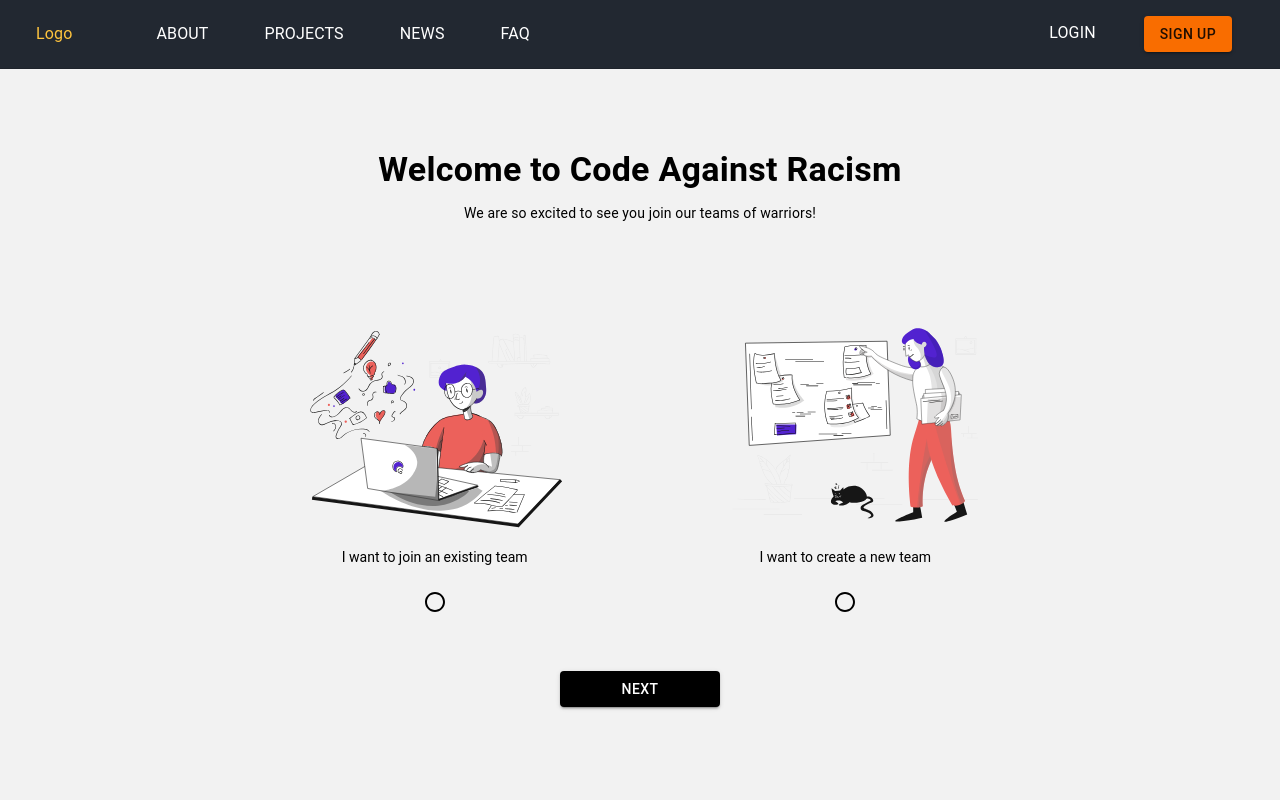
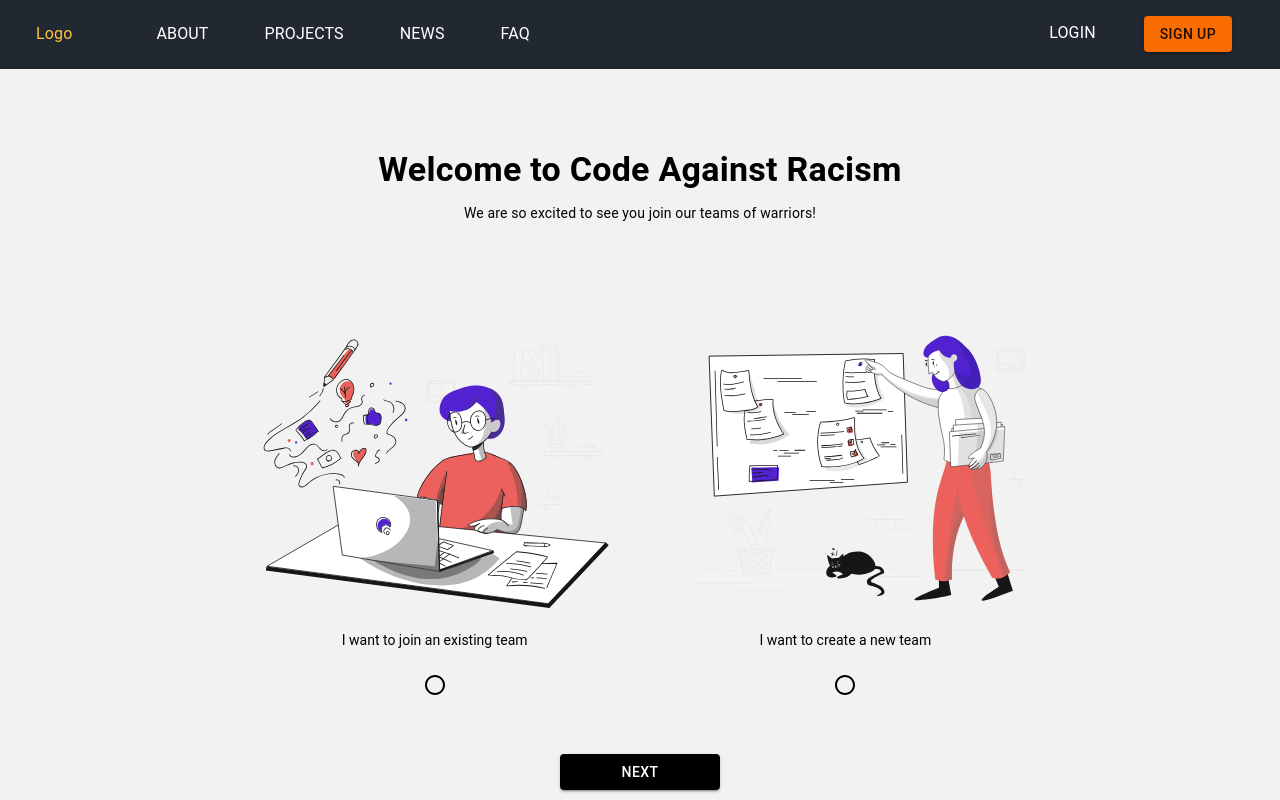
Before and after one commit to CodeAgainstRacism/codeagainstracism.org, a React (Create React App) app in the folder frontend/: page /signup in a window 1280 px wide. Built offline with nearby package versions, Linux system fonts and the light colour scheme.

Commit message:
Finished front end components of user-type-page

```diff
--- a/frontend/src/pages/SignUp.jsx
+++ b/frontend/src/pages/SignUp.jsx
@@ -42,6 +42,7 @@ const useStyles = makeStyles((theme) => ({
     borderRadius: "25px",
     backgroundColor: "transparent",
     boxShadow: "none",
+    width: "100%",
   },
   buttonStyle: {
     color: "white",
@@ -61,6 +62,16 @@ const useStyles = makeStyles((theme) => ({
   temp: {
     display: "flex",
     flexWrap: "wrap",
+  },
+  flexColumn: {
+    flexDirection: "column",
+    width: "100%",
+  },
+  widthStyle: {
+    width: "calc(50% - 30px)",
+  },
+  spaceStyle: {
+    justifyContent: "space-between",
   }
 }));
 
@@ -95,15 +106,15 @@ const UserTypePage = () => {
               We are so excited to see you join our teams of warriors!
             </Typography>
           </Grid>
-          <Grid item container>
-            <Grid item xs={12} sm={6} className={classes.contentCenter}>
+          <Grid item container className={classes.spaceStyle}>
+            <Grid item xs={12} sm={6} className={classes.widthStyle}>
               <Card className={classes.cardStyle}>
                 <ButtonBase
                   focusRipple
                   onClick={handleJoin}
                   value="join"
+                  className={classes.flexColumn}
                 >
-                  <CardActionArea className={classNames(classes.textCenter, classes.cardStyle)}>
                   <CardMedia
                     component="img"
                     image={Blogging}
@@ -124,20 +135,20 @@ const UserTypePage = () => {
                       inputProps={{ "aria-label": "join" }}
                     />
                   </CardContent>
-                  </CardActionArea>
+
                 </ButtonBase>
               </Card>
             </Grid>
             {//<Grid item xs={0} sm={0} />
             }
-            <Grid item xs={12} sm={6} className={classes.contentCenter}>
+            <Grid item xs={12} sm={6} className={classes.widthStyle}>
               <Card className={classes.cardStyle}>
                 <ButtonBase
                   focusRipple
                   onClick={handleCreate}
                   value="create"
+                  className={classes.flexColumn}
                 >
-                  <CardActionArea className={classNames(classes.textCenter, classes.cardStyle)}>
                   <CardMedia
                     component="img"
                     image={Plan}
@@ -158,7 +169,6 @@ const UserTypePage = () => {
                       inputProps={{ "aria-label": "create" }}
                     />
                   </CardContent>
-                  </CardActionArea>
                 </ButtonBase>
               </Card>
             </Grid>
```
Lines whose indentation alone changed are shown as unchanged.
